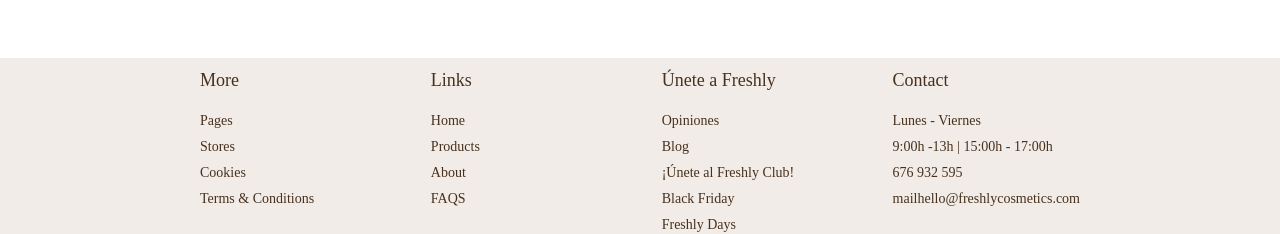
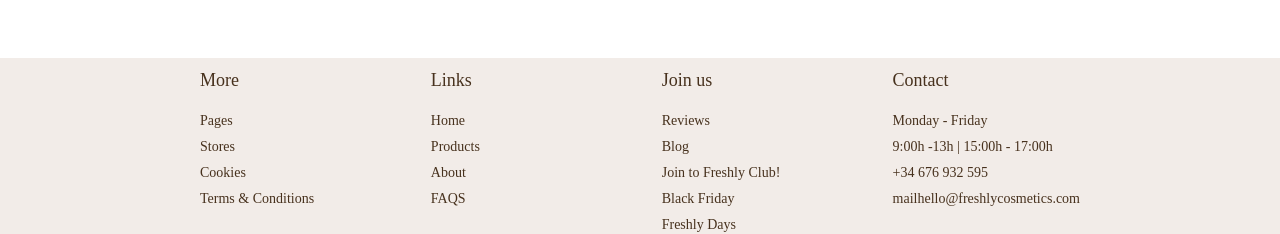
Before and after one commit to sergiokano/React_E-commerce, a React (Create React App) app: page / in a window 1280 px wide. Shown: the part 3398-3632 px from the top of the page. Built offline with nearby package versions, Linux system fonts and the light colour scheme; a web font is replaced by a local one.

Commit message:
footer fixed

```diff
--- a/src/components/Footer/Footer.jsx
+++ b/src/components/Footer/Footer.jsx
@@ -25,15 +25,15 @@
             <span>FAQS</span>
           </div>
           <div className="item">
-            <h1>Únete a Freshly</h1>
+            <h1>Join us</h1>
             <span>
-              Opiniones
+              Reviews
             </span>
             <span>
               Blog
             </span>
             <span>
-              ¡Únete al Freshly Club!
+              Join to Freshly Club!
             </span>
             <span>
               Black Friday
@@ -45,13 +45,13 @@
           <div className="item">
             <h1>Contact</h1>
             <span>
-              Lunes - Viernes
+              Monday - Friday
             </span>
             <span>
               9:00h -13h | 15:00h - 17:00h
             </span>
             <span>
-              676 932 595
+             +34 676 932 595
             </span>
             <span>
               mailhello@freshlycosmetics.com
```
